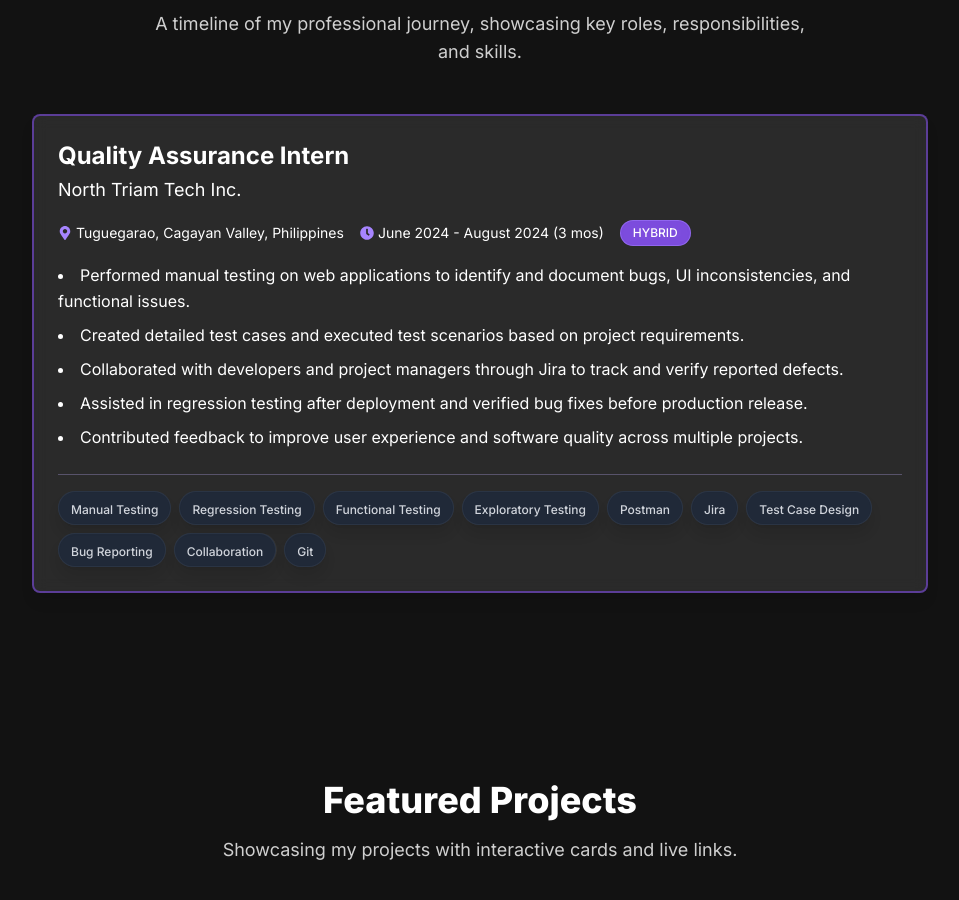
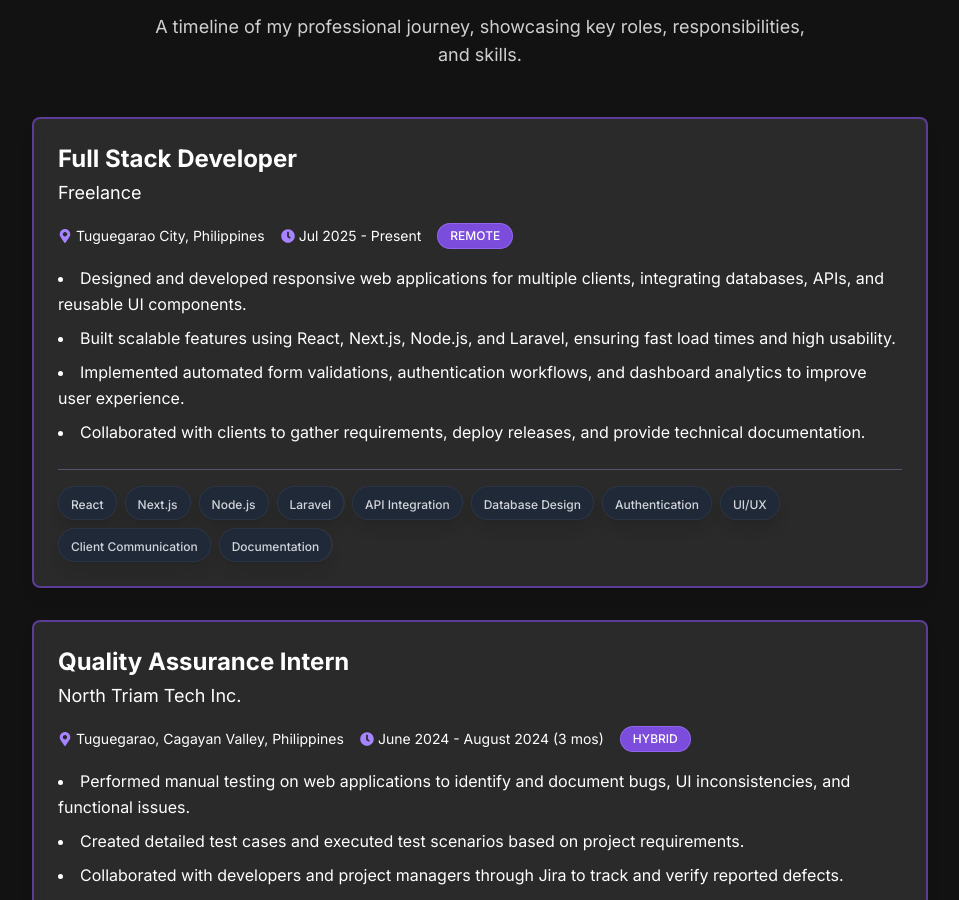
Before and after one commit to gumuss1ndy/Cindy-Portfolio, a Next.js app: page / in a window 1280 px wide. Shown: the part 1869-2769 px from the top of the page, without its empty margins (160-1119 px from the left). Built offline with nearby package versions, Linux system fonts and the light colour scheme.

Commit message:
Refactor code structure for improved readability and maintainability

```diff
--- a/src/app/layout.tsx
+++ b/src/app/layout.tsx
@@ -33,6 +33,9 @@ export default function RootLayout({
 
   return (
     <html lang="en" suppressHydrationWarning>
+      <head>
+        <title>Cindy | Full Stack Developer</title>
+      </head>
       <body className={inter.className}>
         <Providers>
           {/* Global Background Elements */}
--- a/src/components/sections/About.tsx
+++ b/src/components/sections/About.tsx
@@ -97,7 +97,7 @@ const About = () => {
             What Interests me
           </h3>
           <p className="text-base text-[--color-text-primary] leading-relaxed">
-            From a young age, I was fascinated by technology and how it shapes the way we interact with the world. This curiosity grew stronger as I explored web development, where creativity and logic come together to solve real problems. During my internship, I discovered my passion for Quality Assurance (QA). I realized that QA requires a keen eye for detail, strong analytical thinking, and a commitment to ensuring that every part of a system works as intended. This mindset shaped how I approach development — not just as building something functional, but as crafting with precision, care, and responsibility.
+           From a young age, I was fascinated by technology and how it shapes the way we interact with the world. This curiosity grew stronger as I explored web development, where creativity and logic come together to solve real-world problems. During my internship and academic projects, I developed a strong interest in full-stack development, gaining hands-on experience in building both user-friendly interfaces and reliable backend systems. I learned the importance of writing clean, maintainable code, understanding how different parts of an application work together, and continuously improving performance and usability. This perspective shaped how I approach development—not just as building features, but as creating complete, scalable solutions with care, efficiency, and long-term value.
            </p>
         </MotionDiv>
 
--- a/src/components/sections/Experience.tsx
+++ b/src/components/sections/Experience.tsx
@@ -7,6 +7,31 @@ import { FaMapMarkerAlt, FaClock } from 'react-icons/fa';
 
 // Define the data for your experience
 const experienceData = [
+  {
+    title: 'Full Stack Developer',
+    company: 'Freelance',
+    location: 'Tuguegarao City, Philippines',
+    workType: 'Remote',
+    duration: 'Jul 2025 - Present',
+    responsibilities: [
+      'Designed and developed responsive web applications for multiple clients, integrating databases, APIs, and reusable UI components.',
+      'Built scalable features using React, Next.js, Node.js, and Laravel, ensuring fast load times and high usability.',
+      'Implemented automated form validations, authentication workflows, and dashboard analytics to improve user experience.',
+      'Collaborated with clients to gather requirements, deploy releases, and provide technical documentation.',
+    ],
+    skills: [
+      { name: 'React' },
+      { name: 'Next.js' },
+      { name: 'Node.js' },
+      { name: 'Laravel' },
+      { name: 'API Integration' },
+      { name: 'Database Design' },
+      { name: 'Authentication' },
+      { name: 'UI/UX' },
+      { name: 'Client Communication' },
+      { name: 'Documentation' },
+    ]
+  },
   {
     title: 'Quality Assurance Intern',
     company: 'North Triam Tech Inc.',
--- a/src/components/sections/Projects.tsx
+++ b/src/components/sections/Projects.tsx
@@ -36,6 +36,15 @@ const projectsData = [
     hasGithub: true,
     hasDemo: false,
   },
+  {
+    title: 'ROVOCS',
+    description: 'A real-time respiratory health monitoring system that collects exhaled-breath data through ESP32 sensors and visualizes results on a responsive web dashboard.',
+    image: '/rovocs.png',
+    githubLink: '#',
+    skills: ['Next.js', 'ESP32', 'IoT', 'Node.js'],
+    hasGithub: false,
+    hasDemo: false,
+  },
 ];
 
 const Projects = () => {
@@ -47,7 +56,7 @@ const Projects = () => {
           Showcasing my projects with interactive cards and live links.
         </p>
       </div>
-      <div className="grid grid-cols-1 md:grid-cols-2 lg:grid-cols-3 gap-8">
+      <div className="grid grid-cols-1 md:grid-cols-2 xl:grid-cols-4 gap-8 max-w-7xl mx-auto">
         {projectsData.map((project, index) => (
           <motion.div
             key={index}
```
Also changed, not shown: public/rovocs.png (added).
